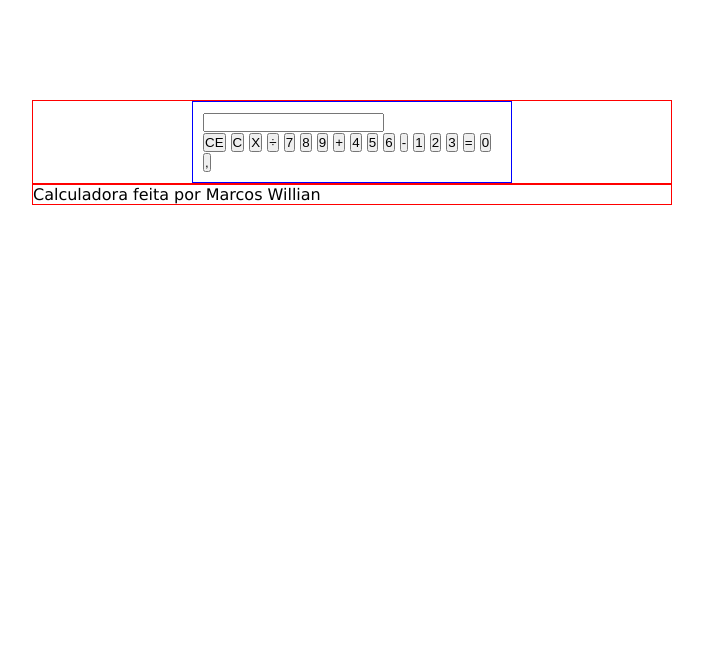
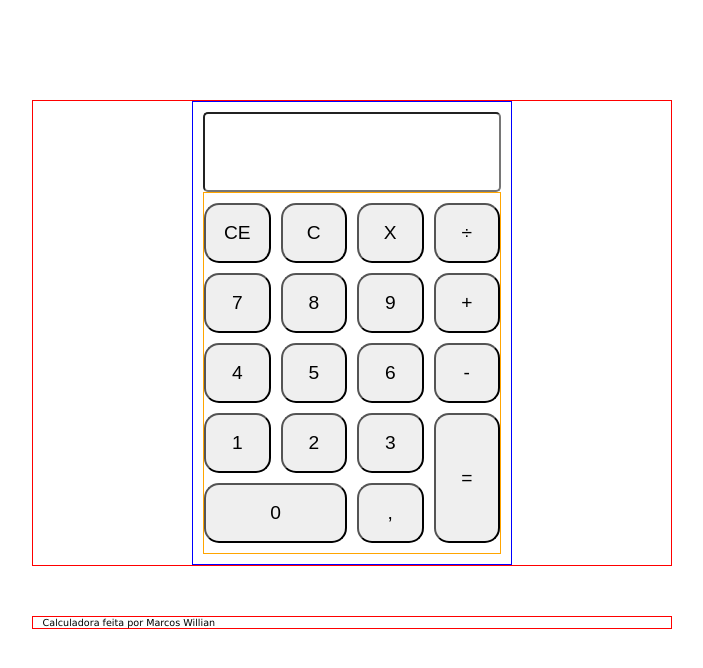
Before and after one commit to MarcosWillianA/calculadora, a plain HTML site: page index.html in a window 1280 px wide. Shown: the whole page, without its empty margins (288-991 px from the left). Drawn offline with Linux system fonts and the light colour scheme.

Commit message:
CSS básico
O css básico está pronto

```diff
--- /dev/null
+++ b/css/estilo.css
@@ -0,0 +1,62 @@
+* {
+    margin: 0;
+    padding: 0;
+    box-sizing: border-box;
+}
+
+body {
+    font-family: Verdana, Geneva, Tahoma, sans-serif;
+    padding-top: 100px;
+}
+
+main, footer {
+    min-width: 320px;
+    max-width: 640px;
+    margin: auto;
+    border: 1px solid red;
+}
+
+#container {
+    width: 320px;
+    margin: auto;
+    padding: 10px;
+    border: 1px solid blue;
+}
+
+#displayCalculadora {
+    width: 100%;
+    height: 80px;
+    border-radius: 5px;
+}
+
+#teclas {
+    display: grid;
+    grid-template-columns: repeat(4, 66.5px);
+    grid-template-rows: repeat(5, 60px);
+    gap: 10px;
+    padding: 10px 0;
+    border: 1px solid orange;
+}
+
+.botaocalculadora {
+    border-radius: 15px;
+    font-size: 1.2em;
+}
+
+
+#zero {
+    grid-column: 1/3;
+}
+
+#igual {
+    height: 130px;
+}
+
+footer {
+    margin-top: 50px;
+}
+
+footer p {
+    font-size: .6em;
+    text-indent: 1em;
+}
--- a/estilo.css
+++ /dev/null
@@ -1,24 +0,0 @@
-* {
-    margin: 0;
-    padding: 0;
-    box-sizing: border-box;
-}
-
-body {
-    font-family: Verdana, Geneva, Tahoma, sans-serif;
-    padding-top: 100px;
-}
-
-main, footer {
-    min-width: 320px;
-    max-width: 640px;
-    margin: auto;
-    border: 1px solid red;
-}
-
-#container {
-    width: 320px;
-    margin: auto;
-    padding: 10px;
-    border: 1px solid blue;
-}
--- a/index.html
+++ b/index.html
@@ -4,15 +4,15 @@
     <meta charset="UTF-8">
     <meta name="viewport" content="width=device-width, initial-scale=1.0">
     <title>Document</title>
-    <link rel="stylesheet" href="estilo.css">
+    <link rel="stylesheet" href="css/estilo.css">
 </head>
 <body>
     <main>
         <section>
             <div id="container">
-                <input type="text" name="display" id="displayCalculadora"><br>
+                <input type="text" name="display" id="displayCalculadora" readonly><br>
                 <div id="teclas">
-                    <input type="button" value="CE" class="botaocalculadora" id="cancelEntry">
+                    <input type="button" value="CE" class="botaocalculadora" id="cancelEntry" onclick="">
                     <input type="button" value="C" class="botaocalculadora" id="clear">
                     <input type="button" value="X" class="botaocalculadora" id="multiplicacao">
                     <input type="button" value="&divide" class="botaocalculadora" id="divisao">
@@ -37,5 +37,6 @@
     <footer>
         <p>Calculadora feita por Marcos Willian</p>
     </footer>
+    <script src="/script/script.js"></script>
 </body>
 </html>
```
Also changed, not shown: script/script.js (added).
